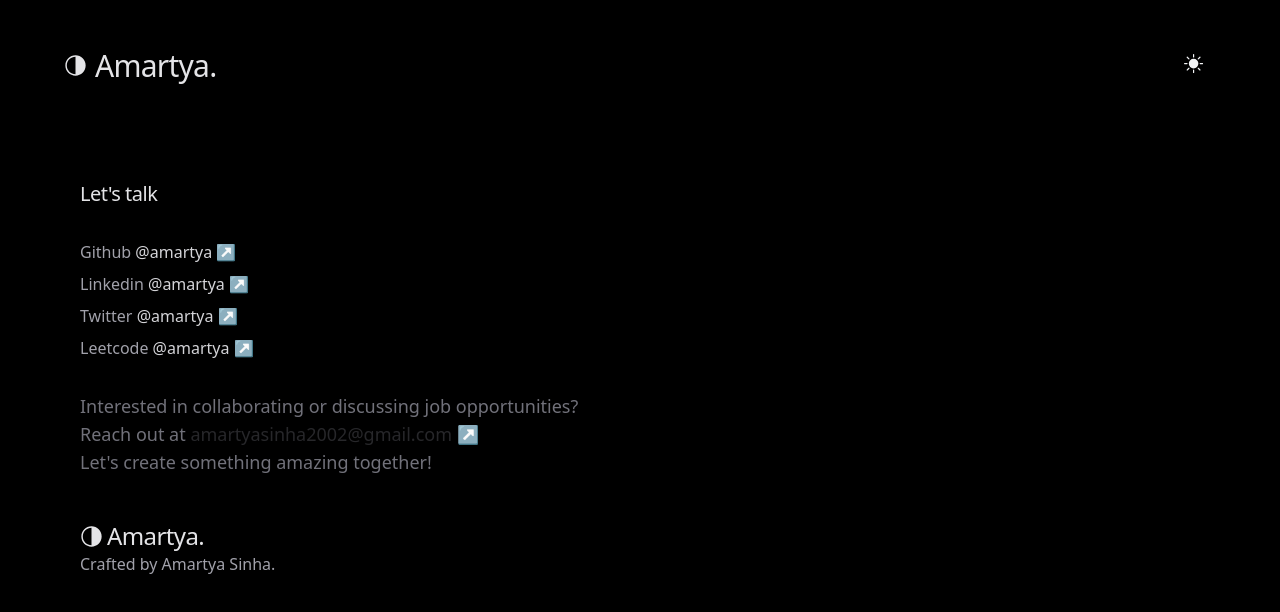
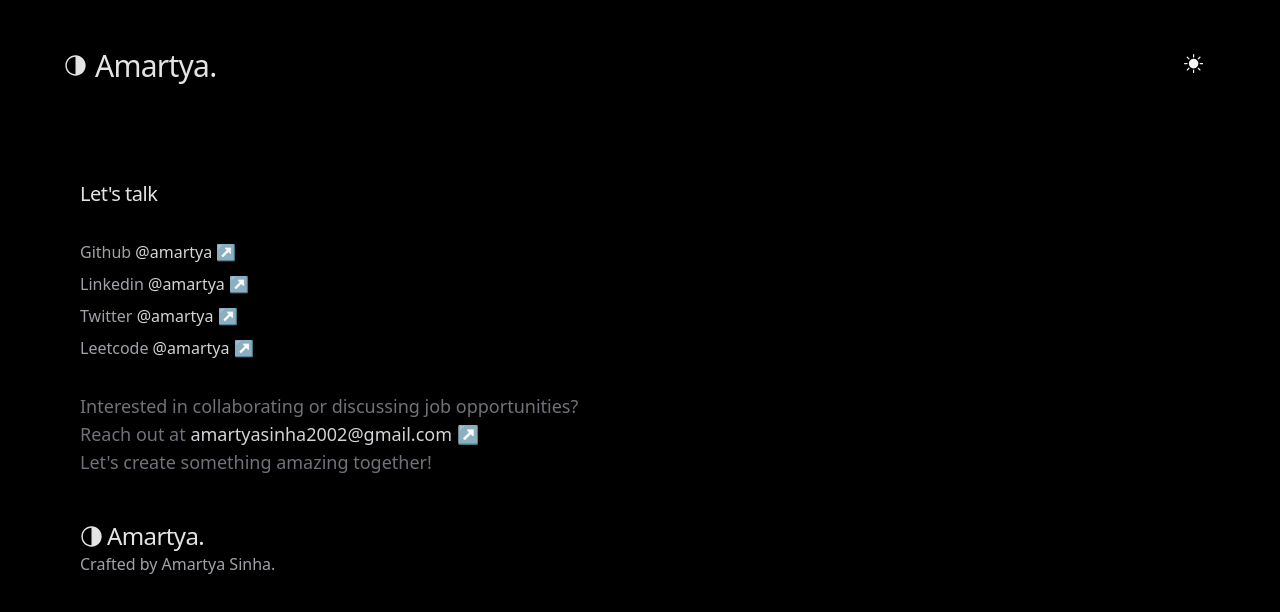
Before and after one commit to amartya2002/amartyasinha, a Next.js app: page /contact in a window 1280 px wide. Shown: the top 612 px of the page. Built offline with nearby package versions, Linux system fonts and the light colour scheme.

Commit message:
chore: link fix

```diff
--- a/src/app/contact/page.tsx
+++ b/src/app/contact/page.tsx
@@ -52,7 +52,7 @@ export default function Contact() {
             Interested in collaborating or discussing job opportunities? Reach
             out at
             <Link
-              className="hover:text-orange-300 duration-300 text-zinc-800"
+              className="dark:text-zinc-300 hover:text-orange-300 text-zinc-800 duration-300"
               href="#"
               onClick={(e) => {
                 window.location.href = "mailto:amartyasinha2202@gmail.com";
```
